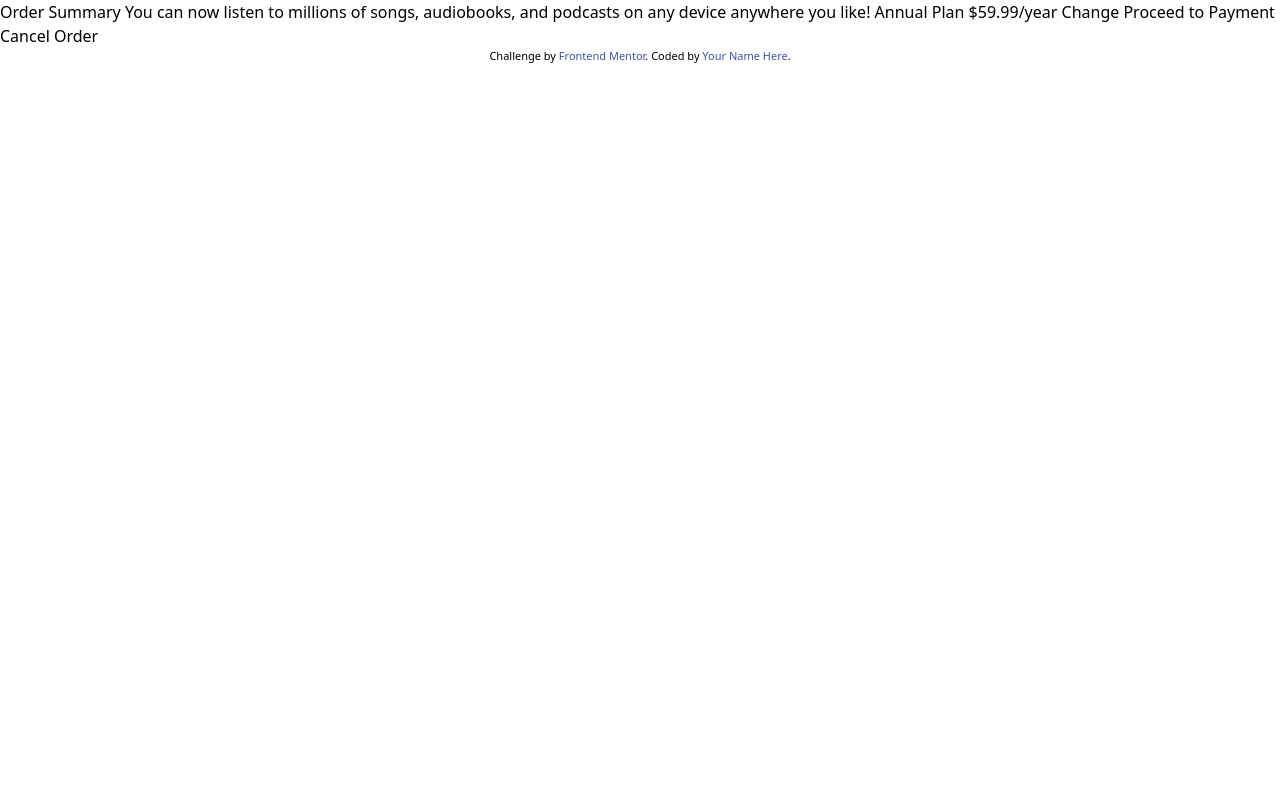
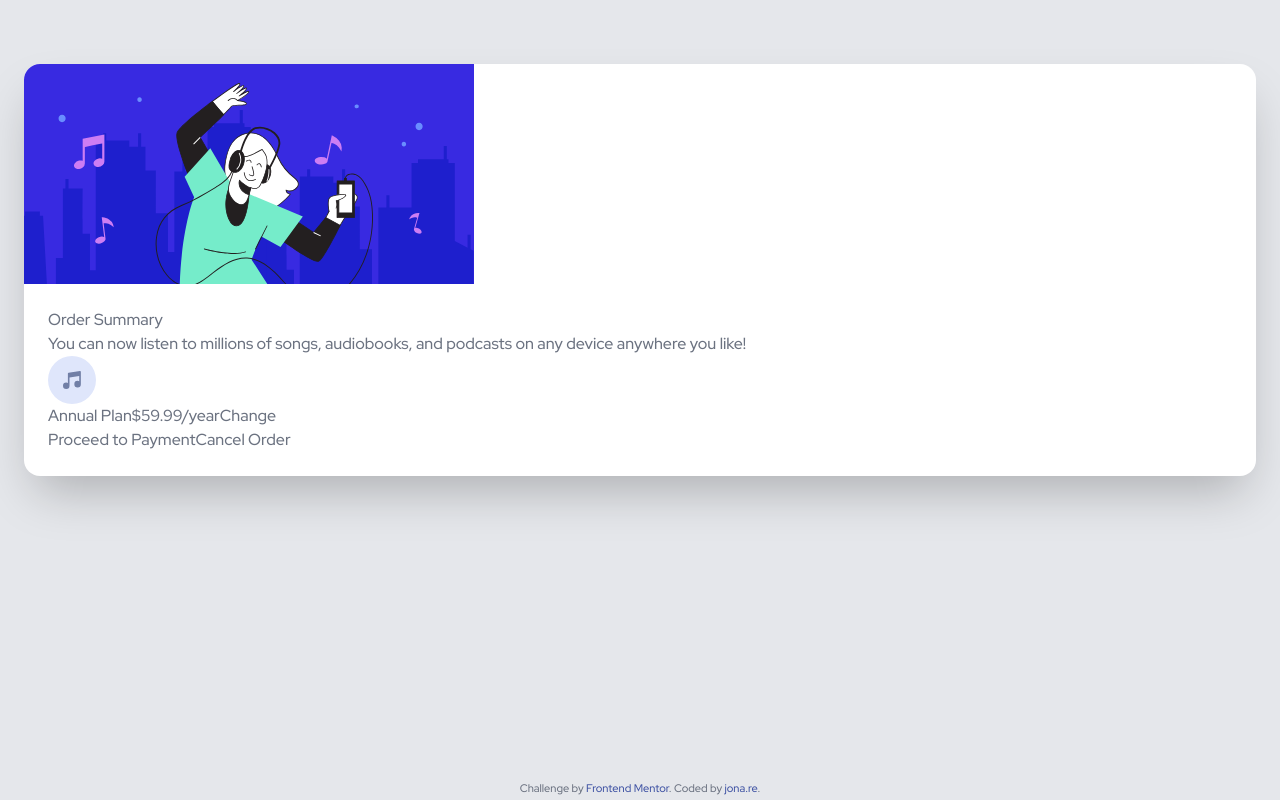
Before and after one commit to JonathanRe/order-summary-component-main, a Vue app: page / in a window 1280 px wide. Built offline with nearby package versions, Linux system fonts and the light colour scheme.

Commit message:
html elements, google font, main wrapper and image

```diff
--- a/index.html
+++ b/index.html
@@ -5,6 +5,10 @@
     <meta name="viewport" content="width=device-width, initial-scale=1.0" />
     <link rel="icon" type="image/png" sizes="32x32" href="./favicon-32x32.png">
     <title>Frontend Mentor | Order summary card</title>
+
+    <link rel="preconnect" href="https://fonts.googleapis.com">
+    <link rel="preconnect" href="https://fonts.gstatic.com" crossorigin>
+    <link href="https://fonts.googleapis.com/css2?family=Red+Hat+Display:ital,wght@0,500;0,700;0,900;1,500;1,700;1,900&display=swap" rel="stylesheet">
     <!-- Feel free to remove these styles or customise in your own stylesheet 👍 -->
     <style>
       .attribution { font-size: 11px; text-align: center; }
--- a/src/components/Main.vue
+++ b/src/components/Main.vue
@@ -2,22 +2,27 @@
 </script>
 
 <template>
-    Order Summary
-
-    You can now listen to millions of songs, audiobooks, and podcasts on any
-    device anywhere you like!
-
-    Annual Plan
-    $59.99/year
-
-    Change
-
-    Proceed to Payment
-    Cancel Order
-
-    <div class="attribution">
+    <div class="mx-6 mt-16 rounded-2xl overflow-hidden bg-white shadow-2xl">
+        <img src="../assets/illustration-hero.svg" alt="Woman with headphones on and a cellphone in hand, dancing in front of a night time skyline amidst floating musical notes">
+        <div class="p-6">
+            <h2>Order Summary</h2>
+            <p>
+                You can now listen to millions of songs, audiobooks, and podcasts on any
+                device anywhere you like!
+            </p>
+            <div>
+                <img src="../assets/icon-music.svg" alt="Icon of a musical note">
+                <span>Annual Plan</span>
+                <span>$59.99/year</span>
+                <a href="#">Change</a>
+            </div>
+            <button>Proceed to Payment</button>
+            <button>Cancel Order</button>
+        </div>
+    </div>
+    <div class="attribution absolute bottom-0 left-0 right-0 mx-auto">
         Challenge by <a href="https://www.frontendmentor.io?ref=challenge" target="_blank">Frontend Mentor</a>.
-        Coded by <a href="#">Your Name Here</a>.
+        Coded by <a href="https://github.com/JonathanRe">jona.re</a>.
     </div>
 </template>
 
--- a/src/index.css
+++ b/src/index.css
@@ -1,3 +1,9 @@
 @tailwind base;
 @tailwind components;
 @tailwind utilities;
+
+@layer base {
+    body {
+        @apply bg-gray-200 font-custom text-base text-gray-500
+    }
+}
--- a/tailwind.config.js
+++ b/tailwind.config.js
@@ -2,7 +2,11 @@
   purge: ['./index.html', './src/**/*.{vue,js,ts,jsx,tsx}'],
   darkMode: false, // or 'media' or 'class'
   theme: {
-    extend: {},
+    extend: {
+      fontFamily: {
+        'custom': ['"Red Hat Display"', 'sans-serif'],
+      }
+    },
   },
   variants: {
     extend: {},
```
